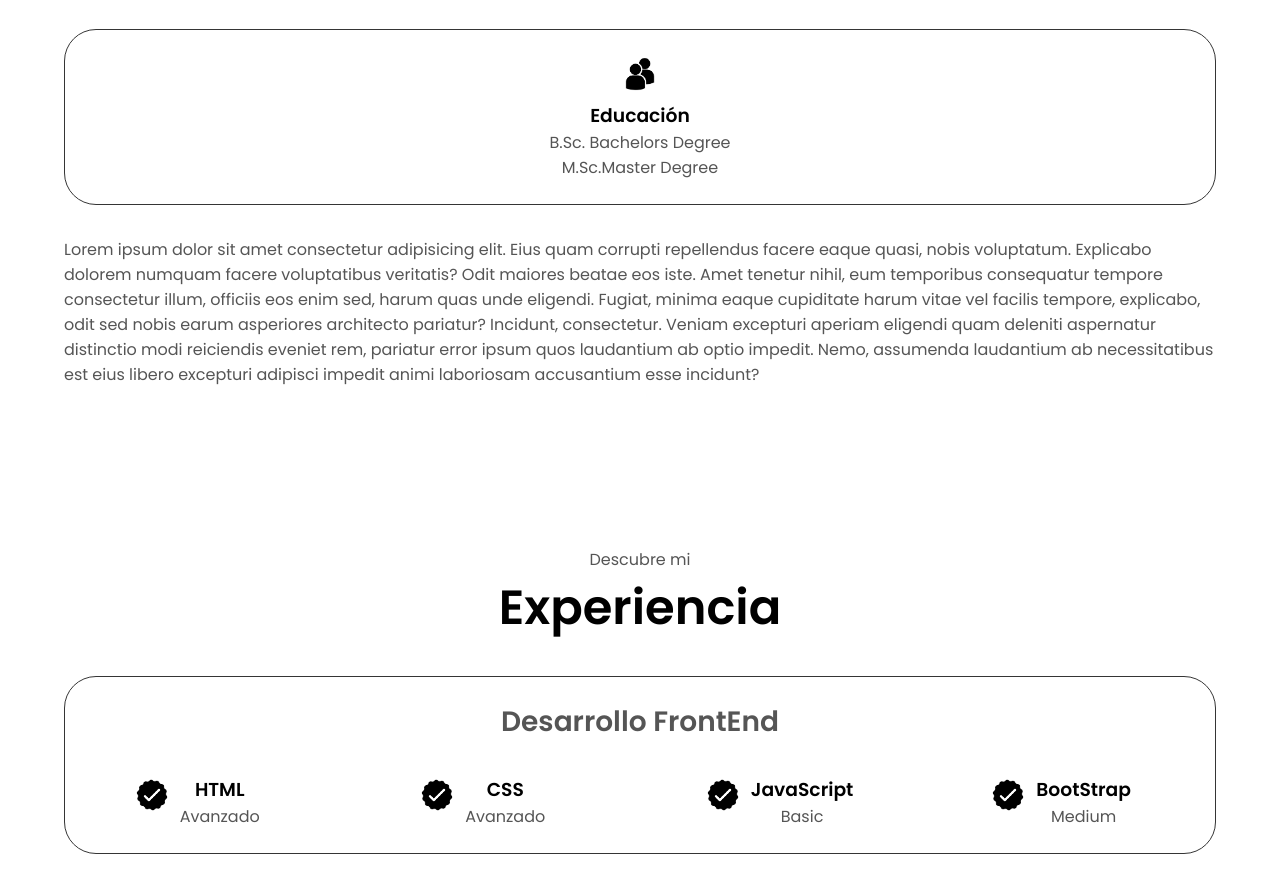
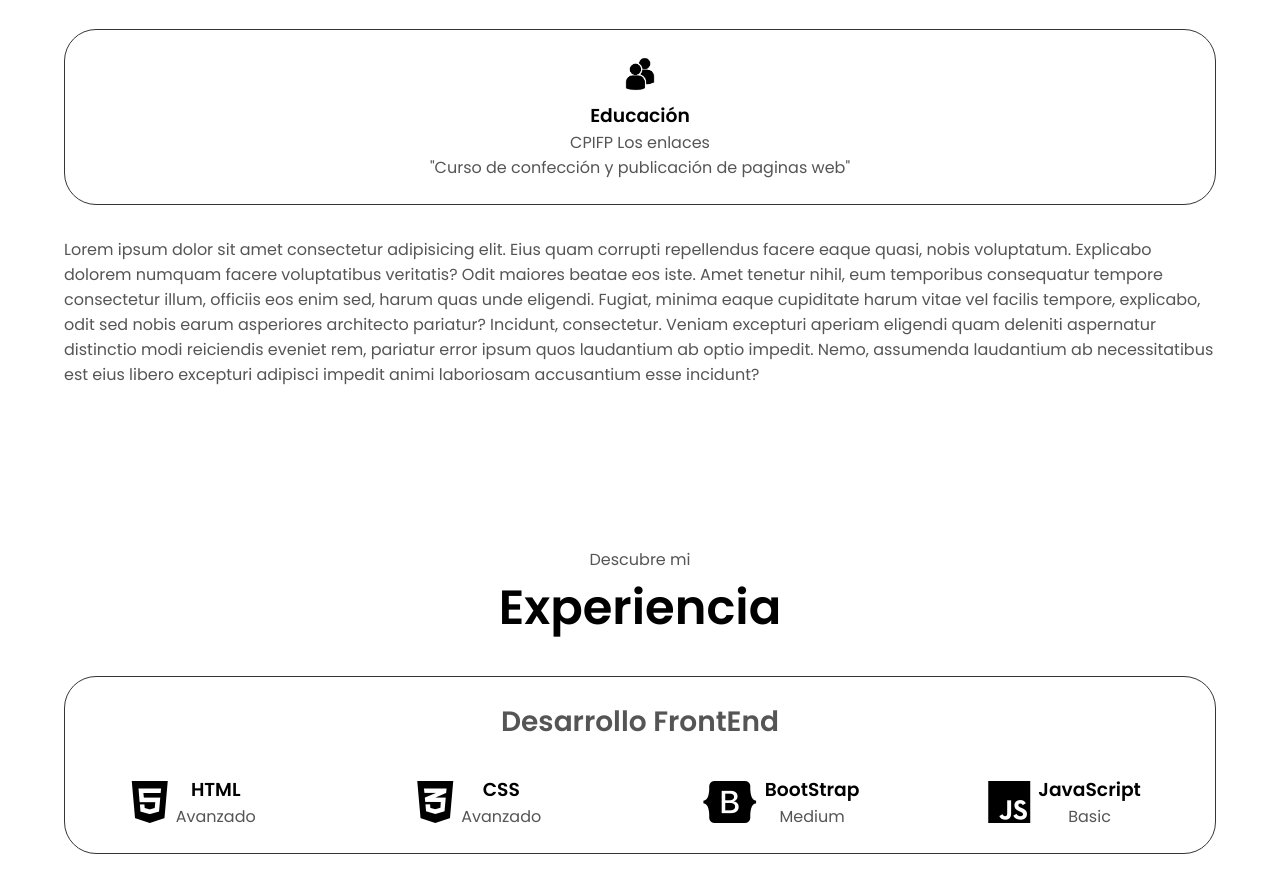
Before and after one commit to iferbar/html-css-js-portfolio, a website: page index.html in a window 1280 px wide. Shown: the part 1101-1993 px from the top of the page. Drawn offline with Linux system fonts and the light colour scheme.

Commit message:
experience icons done

```diff
--- a/css/style.css
+++ b/css/style.css
@@ -298,6 +298,7 @@ article {
     display: flex;
     width: 10rem;
     justify-content: flex-start;
+    align-items: center;
     gap: 0.5rem;
 }
 article .icon {
--- a/index.html
+++ b/index.html
@@ -8,8 +8,7 @@
     <link rel="stylesheet" href="/css/fonts.css">
     <link rel="stylesheet" href="/css/style.css">
     <link rel="stylesheet" href="/css/mediaqueries.css">
-
-
+    <link rel="stylesheet" href="/node_modules/@fortawesome/fontawesome-free/css/all.min.css">
 </head>
 
 <body>
@@ -87,8 +86,8 @@
                         <img src="/assets/education.png" alt="education icon" class="icon">
 
                         <h3>Educación</h3>
-                        <p>B.Sc. Bachelors Degree</p>
-                        <p>M.Sc.Master Degree</p>
+                        <p>CPIFP  Los enlaces</p>
+                        <p>"Curso de confección y publicación de paginas web"</p>
                     </div>
                 </div>
                 <div class="text-container">
@@ -117,31 +116,31 @@
                     <h2 class="experience-sub-title">Desarrollo FrontEnd</h2>
                     <div class="article-container">
                         <article>
-                            <img src="/assets/checkmark.png" alt="Experience icon" class="icon">
+                            <i class="fa-brands fa-html5 fa-3x"></i>
                             <div>
                                 <h3>HTML</h3>
                                 <p>Avanzado</p>
                             </div>
                         </article>
                         <article>
-                            <img src="/assets/checkmark.png" alt="Experience icon" class="icon">
+                            <i class="fa-brands fa-css3-alt fa-3x"></i>
                             <div>
                                 <h3>CSS</h3>
                                 <p>Avanzado</p>
                             </div>
                         </article>
                         <article>
-                            <img src="/assets/checkmark.png" alt="Experience icon" class="icon">
+                            <i class="fa-brands fa-bootstrap fa-3x"></i>
+                            <div>
+                                <h3>BootStrap</h3>
+                                <p>Medium</p>
+                            </div>
+                        </article>
+                        <article>
+                            <i class="fa-brands fa-js fa-3x"></i>
                             <div>
                                 <h3>JavaScript</h3>
                                 <p>Basic</p>
-                            </div>
-                        </article>
-                        <article>
-                            <img src="/assets/checkmark.png" alt="Experience icon" class="icon">
-                            <div>
-                                <h3>BootStrap</h3>
-                                <p>Medium</p>
                             </div>
                         </article>
                     </div>
--- /dev/null
+++ b/package.json
@@ -0,0 +1,5 @@
+{
+  "dependencies": {
+    "@fortawesome/fontawesome-free": "^6.7.2"
+  }
+}
```
Also changed, not shown: 1 other file.
